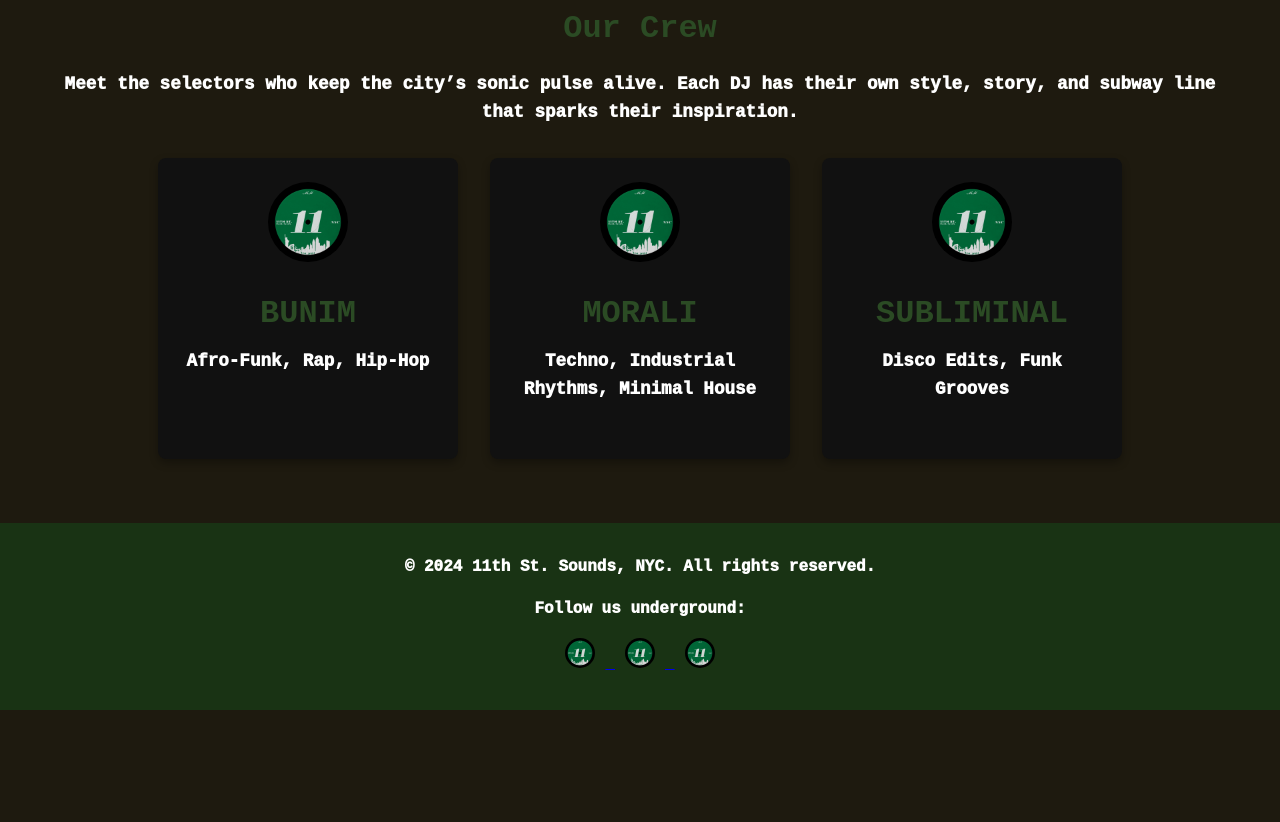
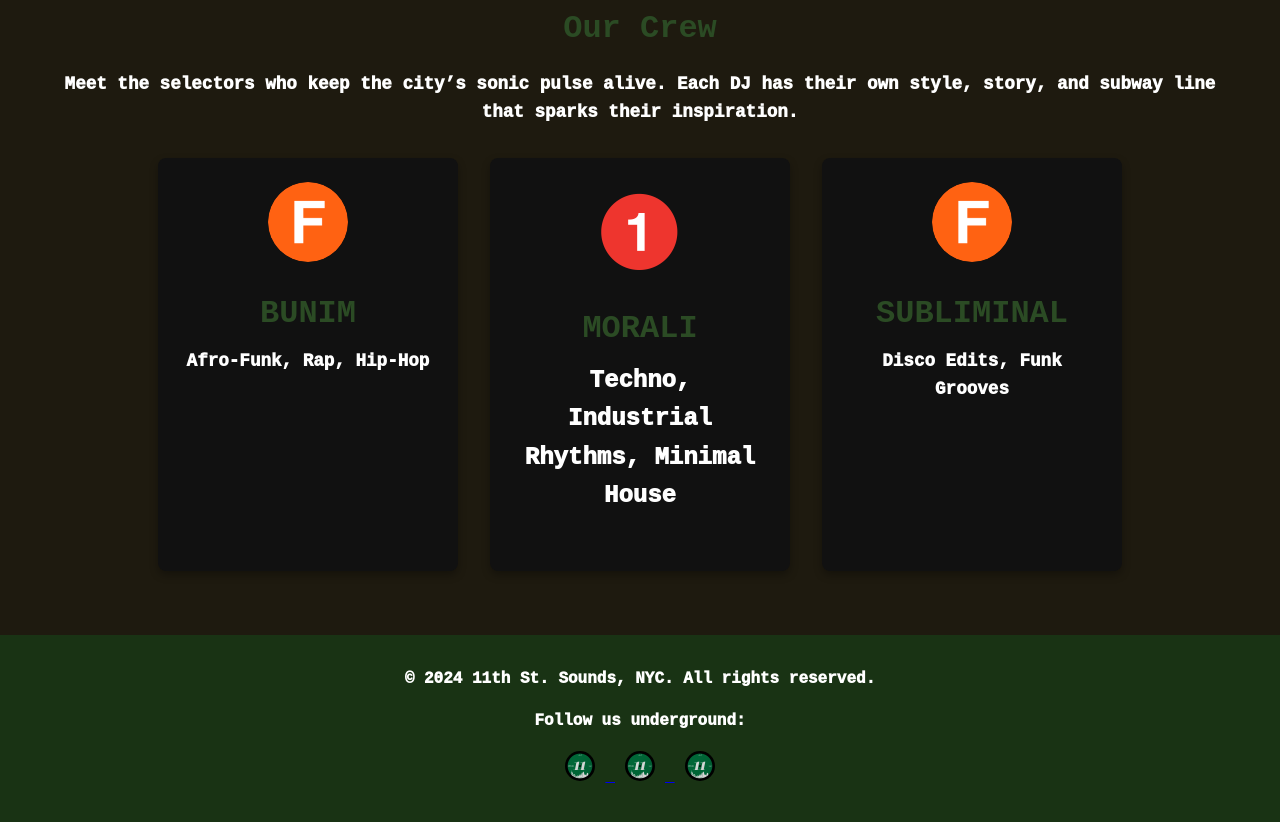
Before and after one commit to Isaacamar/11thst.github.io, a website: page index.html in a window 1280 px wide. Shown: the part 2254-3076 px from the top of the page. Before the commit the page ends 2964 px from the top, so only its background shows below. Drawn offline with Linux system fonts and the light colour scheme; a web font is replaced by a local one.

Commit message:
add some pics

```diff
--- a/index.html
+++ b/index.html
@@ -92,17 +92,17 @@
                 <p>Meet the selectors who keep the city’s sonic pulse alive. Each DJ has their own style, story, and subway line that sparks their inspiration.</p>
                 <div class="team-grid">
                     <div class="team-member">
-                        <img src="public/images/11thstLOGO.jpeg" alt="DJ 1">
+                        <img src="public/images/F_train.png" alt="DJ 1">
                         <h2>BUNIM</h2>
                         <p>Afro-Funk, Rap, Hip-Hop</p>
                     </div>
-                    <div class="team-member">
-                        <img src="public/images/11thstLOGO.jpeg" alt="DJ 2">
-                        <h2>MORALI</h2>
-                        <p>Techno, Industrial Rhythms, Minimal House</p>
+                    <div class="team-member" style="text-align: center; font-size: 1.2rem;">
+                        <img src="public/images/1_train.png" alt="DJ 2" style="width: 100px; height: auto; margin-bottom: 2px;">
+                        <h2 style="font-size: 2rem; margin: 8px 0;">MORALI</h2>
+                        <p style="font-size: 1.5rem;">Techno, Industrial Rhythms, Minimal House</p>
                     </div>
                     <div class="team-member">
-                        <img src="public/images/11thstLOGO.jpeg" alt="DJ 3">
+                        <img src="public/images/F_train.png" alt="DJ 3">
                         <h2>SUBLIMINAL</h2>
                         <p>Disco Edits, Funk Grooves</p>
                     </div>
```
Also changed, not shown: public/images/1_train.png (added), public/images/F_train.png (added).
